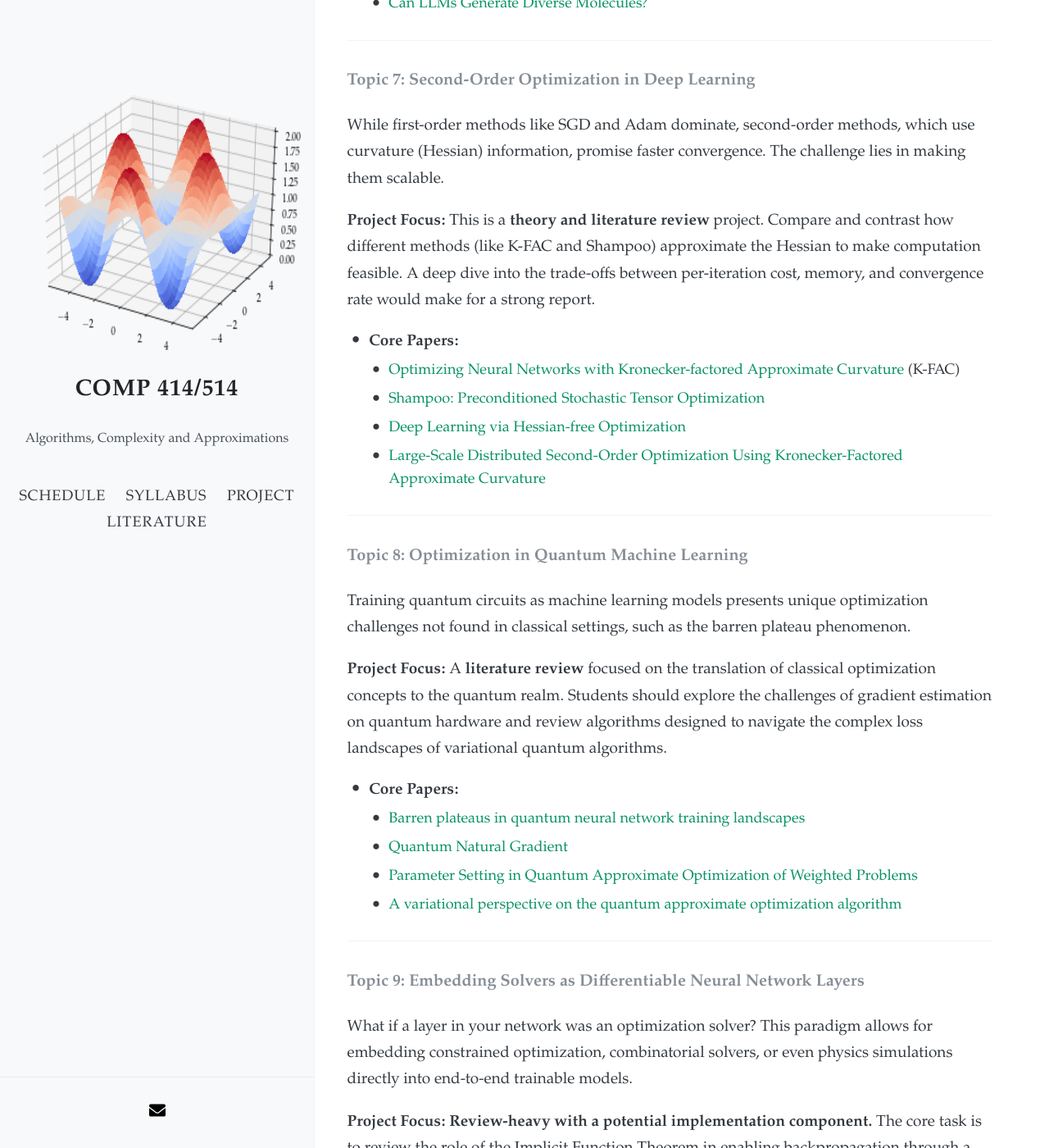
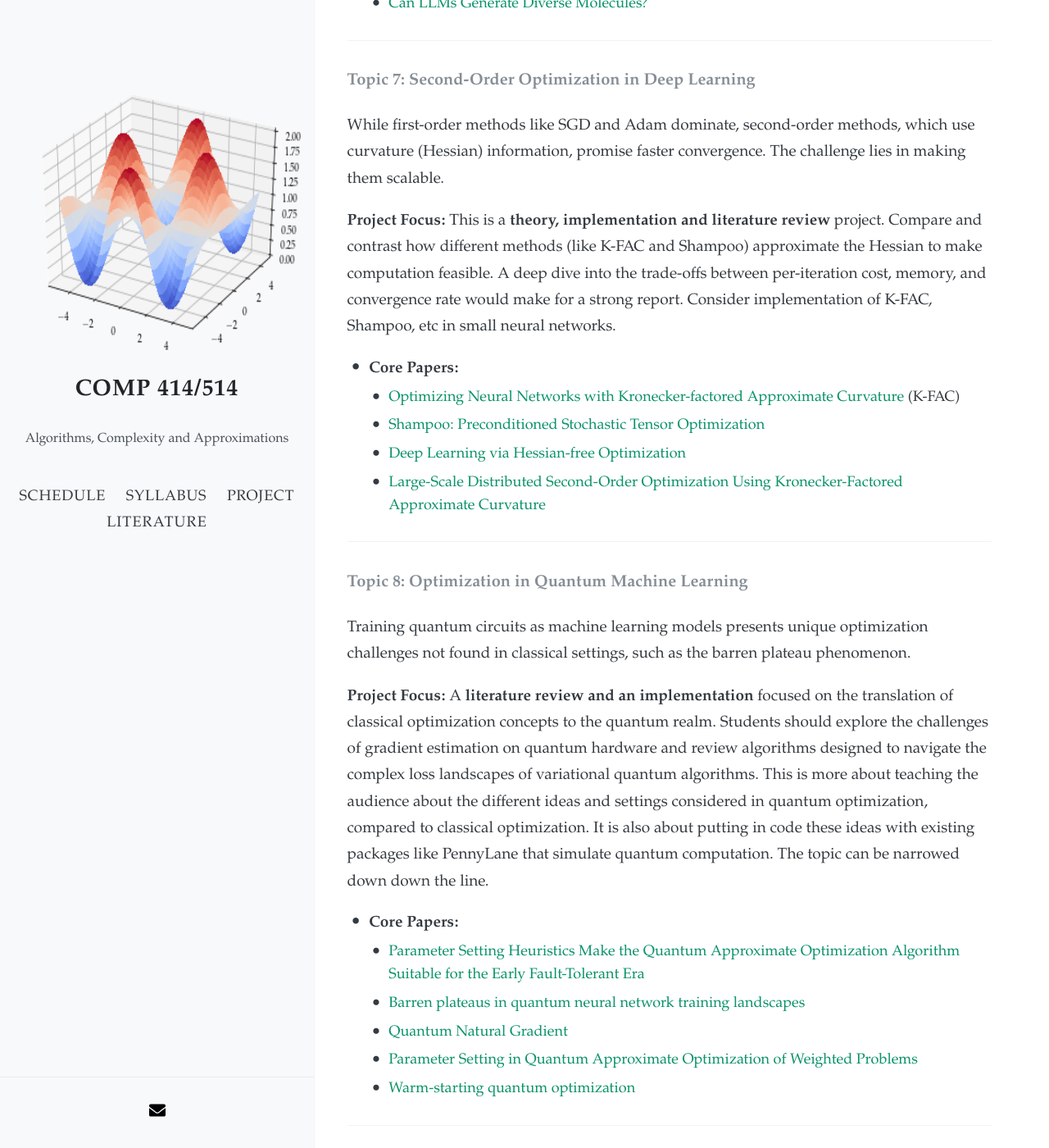
Before and after one commit to akyrillidis/comp414-514, a Jekyll site: the page built from project.md, in a window 1280 px wide and 1400 px high, scrolled down 5247 px. Shown: the whole window at 82% size. Built offline with Jekyll 4.4.1, drawn with Linux system fonts in a browser that asks for light colours; nearby versions of some CDN libraries.

Commit message:
Update project.md

```diff
--- a/project.md
+++ b/project.md
@@ -123,7 +123,7 @@ Optimization is at the heart of modern scientific discovery, powering generative
 #### **Topic 7: Second-Order Optimization in Deep Learning**
 While first-order methods like SGD and Adam dominate, second-order methods, which use curvature (Hessian) information, promise faster convergence. The challenge lies in making them scalable.
 
-**Project Focus:** This is a **theory and literature review** project. Compare and contrast how different methods (like K-FAC and Shampoo) approximate the Hessian to make computation feasible. A deep dive into the trade-offs between per-iteration cost, memory, and convergence rate would make for a strong report.
+**Project Focus:** This is a **theory, implementation and literature review** project. Compare and contrast how different methods (like K-FAC and Shampoo) approximate the Hessian to make computation feasible. A deep dive into the trade-offs between per-iteration cost, memory, and convergence rate would make for a strong report. Consider implementation of K-FAC, Shampoo, etc in small neural networks.
 
 - **Core Papers:**
   - [Optimizing Neural Networks with Kronecker-factored Approximate Curvature](https://arxiv.org/abs/1503.05671) (K-FAC)
@@ -136,13 +136,14 @@ While first-order methods like SGD and Adam dominate, second-order methods, whic
 #### **Topic 8: Optimization in Quantum Machine Learning**
 Training quantum circuits as machine learning models presents unique optimization challenges not found in classical settings, such as the barren plateau phenomenon.
 
-**Project Focus:** A **literature review** focused on the translation of classical optimization concepts to the quantum realm. Students should explore the challenges of gradient estimation on quantum hardware and review algorithms designed to navigate the complex loss landscapes of variational quantum algorithms.
+**Project Focus:** A **literature review and an implementation** focused on the translation of classical optimization concepts to the quantum realm. Students should explore the challenges of gradient estimation on quantum hardware and review algorithms designed to navigate the complex loss landscapes of variational quantum algorithms. This is more about teaching the audience about the different ideas and settings considered in quantum optimization, compared to classical optimization. It is also about putting in code these ideas with existing packages like PennyLane that simulate quantum computation. The topic can be narrowed down down the line.
 
 - **Core Papers:**
+  - [Parameter Setting Heuristics Make the Quantum Approximate Optimization Algorithm Suitable for the Early Fault-Tolerant Era](https://arxiv.org/pdf/2408.09538)
   - [Barren plateaus in quantum neural network training landscapes](https://arxiv.org/abs/1803.11173)
   - [Quantum Natural Gradient](https://arxiv.org/abs/1909.02108)
   - [Parameter Setting in Quantum Approximate Optimization of Weighted Problems](https://arxiv.org/pdf/2305.15201)
-  - [A variational perspective on the quantum approximate optimization algorithm](https://arxiv.org/abs/2009.10095)
+  - [Warm-starting quantum optimization](https://arxiv.org/abs/2009.10095)
 
 ---
 
```
